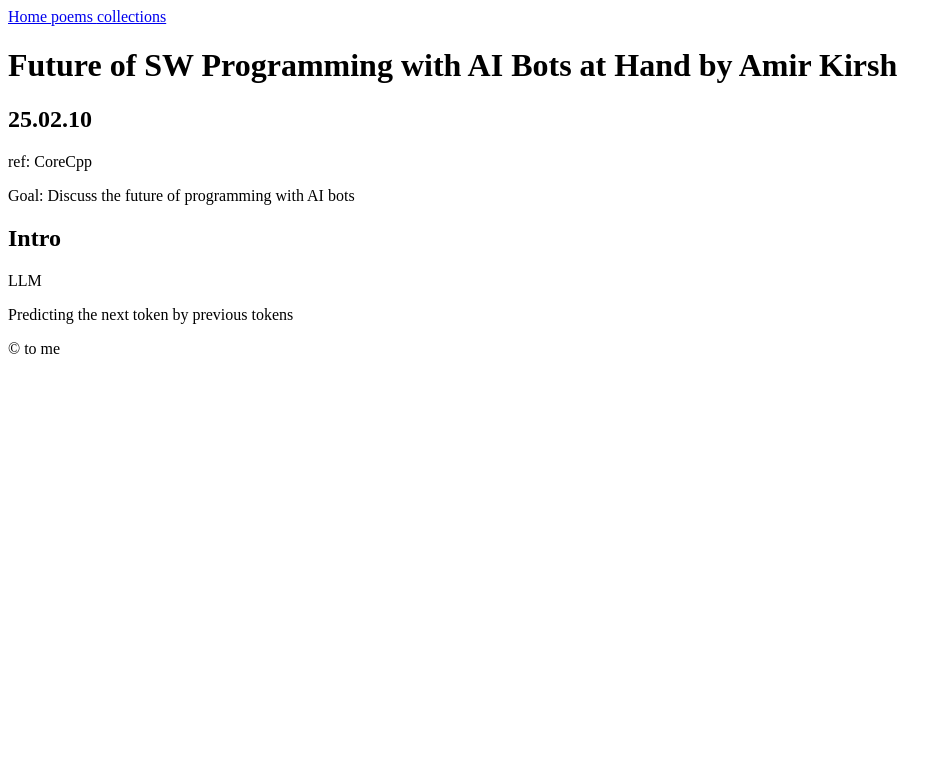
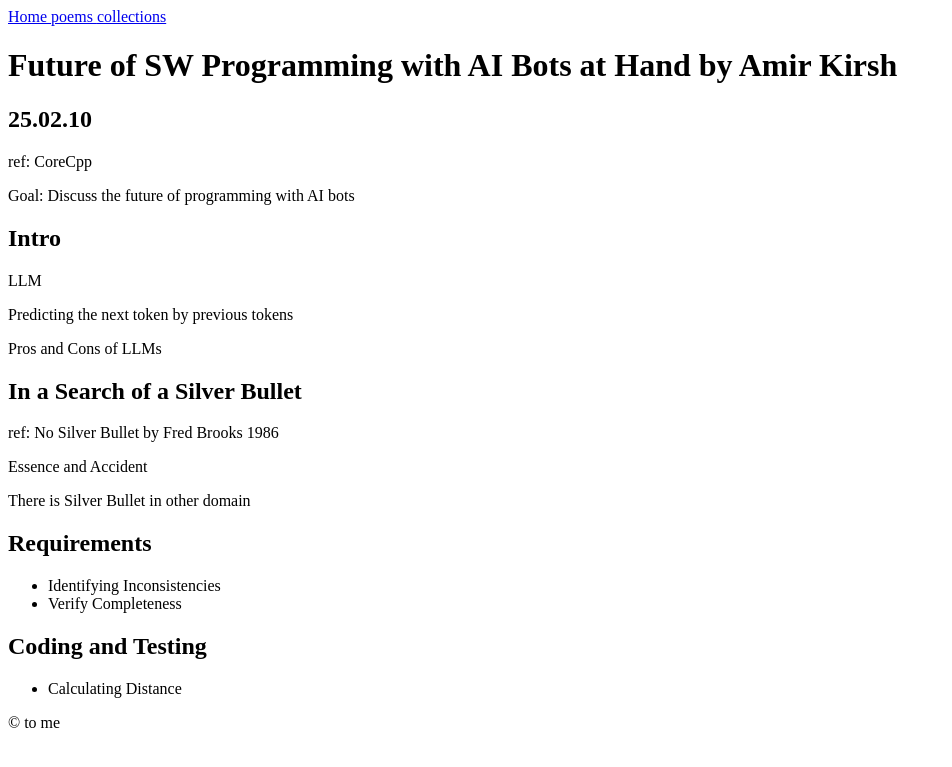
Before and after one commit to WSQS/blog, a Jekyll site: the page built from _code/accu/2024/future_of_sw_programming_with_ai_bots_at_hand.md, in a window 1280 px wide. Shown: the top 767 px of the page, without its empty margins (0-952 px from the left). Built offline with Jekyll 4.4.1, drawn with Linux system fonts in a browser that asks for light colours.

Commit message:
add note

```diff
--- a/_code/accu/2024/future_of_sw_programming_with_ai_bots_at_hand.md
+++ b/_code/accu/2024/future_of_sw_programming_with_ai_bots_at_hand.md
@@ -17,3 +17,22 @@ Goal: Discuss the future of programming with AI bots
 LLM
 
 Predicting the next token by previous tokens
+
+Pros and Cons of LLMs
+
+## In a Search of a Silver Bullet
+
+ref: No Silver Bullet by Fred Brooks 1986
+
+Essence and Accident
+
+There is Silver Bullet in other domain
+
+## Requirements
+
+- Identifying Inconsistencies
+- Verify Completeness
+
+## Coding and Testing
+
+- Calculating Distance
```
